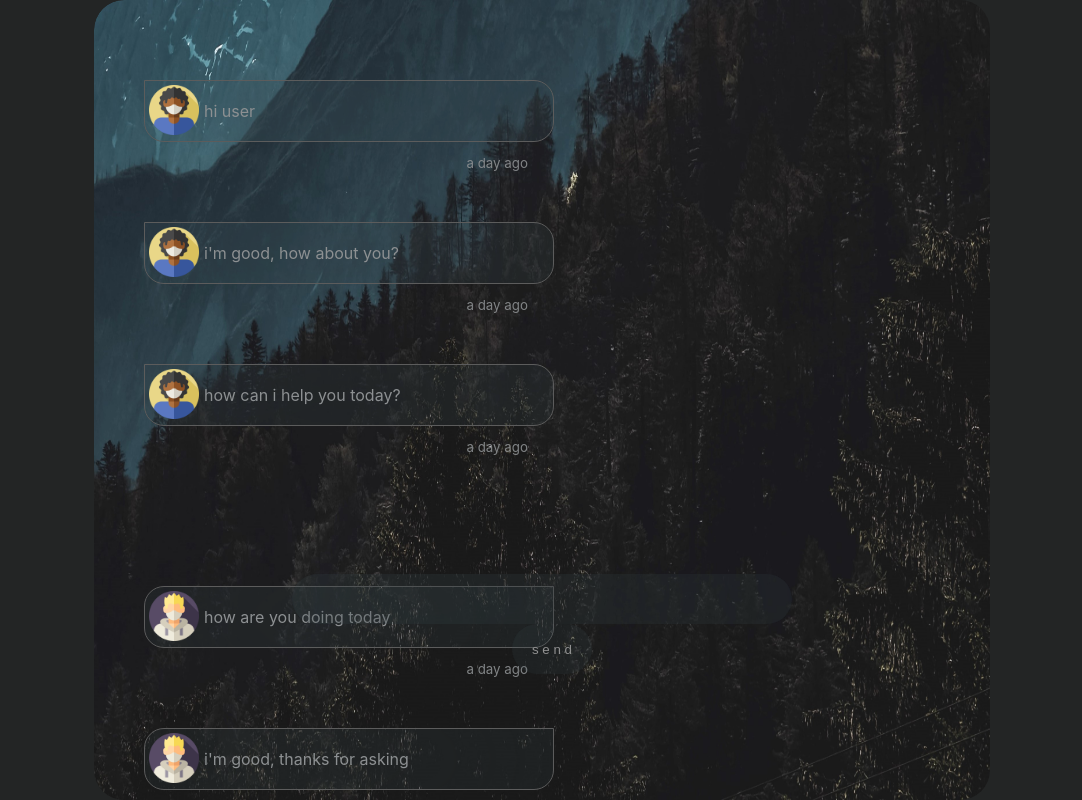
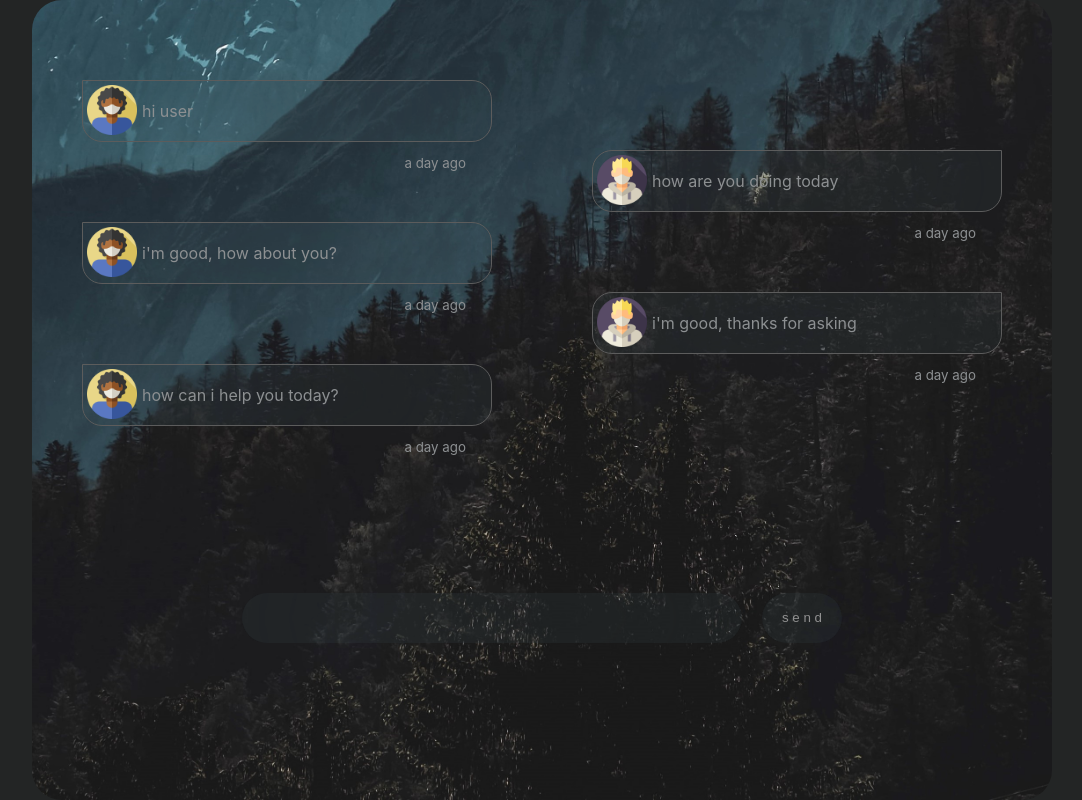
Before and after one commit to sam7468/vb-chatbox, a React (Create React App) app in the folder chat/: page / in a window 1280 px wide. Shown: the whole page, without its empty margins (98-1180 px from the left). Built offline with nearby package versions, Linux system fonts and the light colour scheme.

Commit message:
overflow for container

```diff
--- a/chat/src/Chatcontainer.js
+++ b/chat/src/Chatcontainer.js
@@ -46,17 +46,17 @@ const Chatcontainer = ()=>{
         setUserMessage(arr => [...arr,{message:message,createdAt:moment().toString(),sender:"user",id:(agentMessages.length + userMessages.length)+1}])
         setcount(data=>data+1)
         setInputValue("");
-        if(sendclicks>=2){
-            alert("Not Allowed! want to refresh?")
-            window.location.reload()
-        }
+        // if(sendclicks>=2){
+        //     alert("Not Allowed! want to refresh?")
+        //     window.location.reload()
+        // }
     }
 
     return(
         <>
             <div className="container">
 
-                <img className="chatbg" src={chatbg}></img>
+                {/* <img className="chatbg" src={chatbg}></img> */}
 
                 <div className="agent-side">
                     {agentMessages.map((data)=>(
@@ -77,13 +77,11 @@ const Chatcontainer = ()=>{
                          </div>
                     ))}
                 </div>
-
-                <div className="input-box">
-                    <input type="text" value={inputValue} onChange={(e)=>{setdata(e)}}></input>
+            </div>
+            <div className="input-box">
+                    <input type="text" value={inputValue} maxLength="70" onChange={(e)=>{setdata(e)}}></input>
                     <button type="submit" onClick={addtoChat}>s e n d</button>
                 </div>
-
-            </div>
 
         </>
 )
--- a/chat/src/style.css
+++ b/chat/src/style.css
@@ -6,6 +6,8 @@ body,html{
     background-color: rgb(35, 37, 37);
 }
 .container{
+    background: url(./bg1.jpg);
+    background-size: cover;
     display: flex;
     position: absolute;
     top: 50%;
@@ -16,11 +18,14 @@ body,html{
     min-width: 70%;
     min-height: 800px;
     max-height: 800px;
-    overflow: hidden;
+    overflow: scroll;
     background-color: rgb(33,33,33);
     border-radius: 30px;
-    flex-wrap: wrap;
 }
+
+.container::-webkit-scrollbar {
+    display: none;
+  }
 
 .agent-chat-box,.user-chat-box{
     position: relative;
@@ -36,6 +41,7 @@ body,html{
     border-radius: 0px 20px 20px 20px;
     background: rgba(84, 112, 121,0.1);
     backdrop-filter: Blur(80px);
+
 }
 .message{
     margin-left: 5px;
@@ -50,12 +56,11 @@ body,html{
 }
 
 .input-box{
-    position: absolute;
-    z-index: 3;
+    position: fixed;
     top: 50%;
     left: 50%;
     transform: translate(-50%,-50%);
-    margin-top: 25%;
+    margin-top: 17%;
 }
 
 .input-box input,button{
@@ -98,13 +103,12 @@ img{
     bottom: 0;
     right: 0;
     font-size: smaller;
-    opacity: .9;
 }
 
-.chatbg{
-    position: fixed;
+/* .chatbg{
+    position: absolute;
     z-index: 1;
     height: 100%;
     width: 100%;
     border-radius: 30px;
-}
+} */
```
